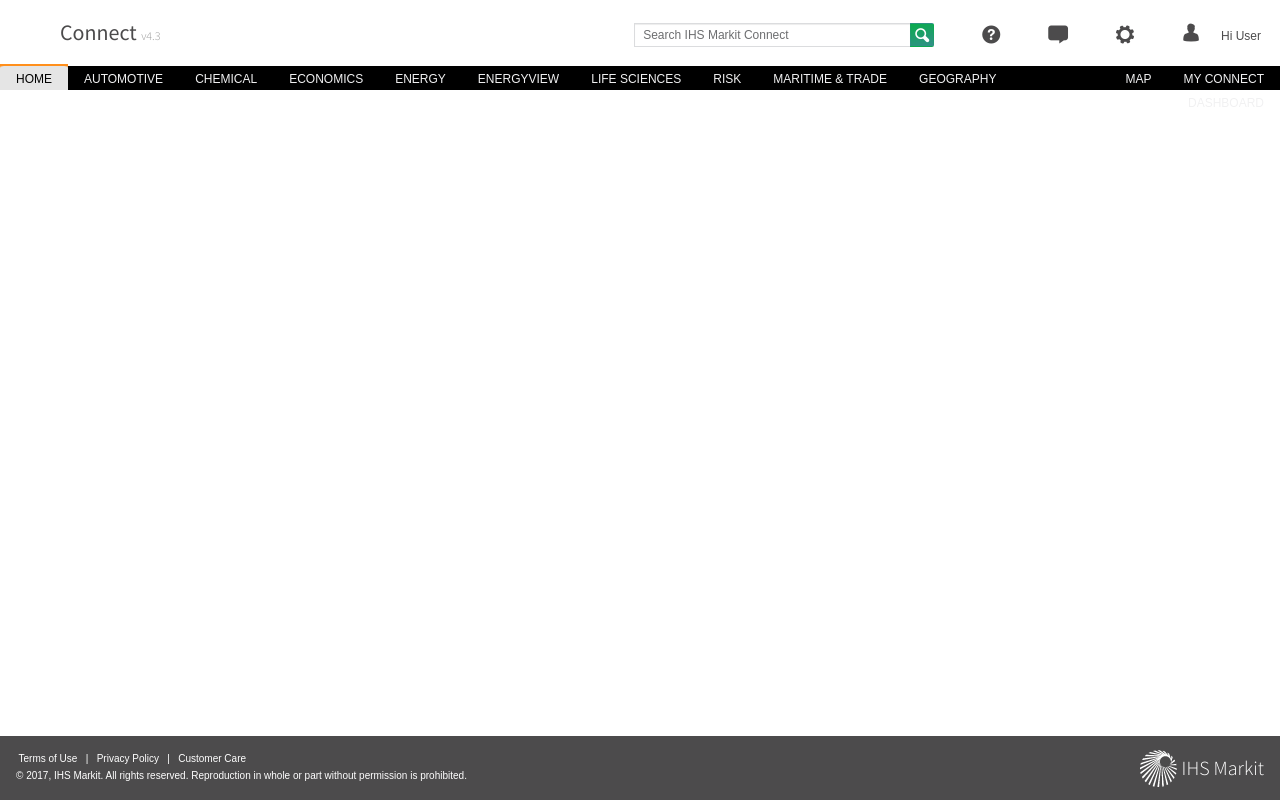
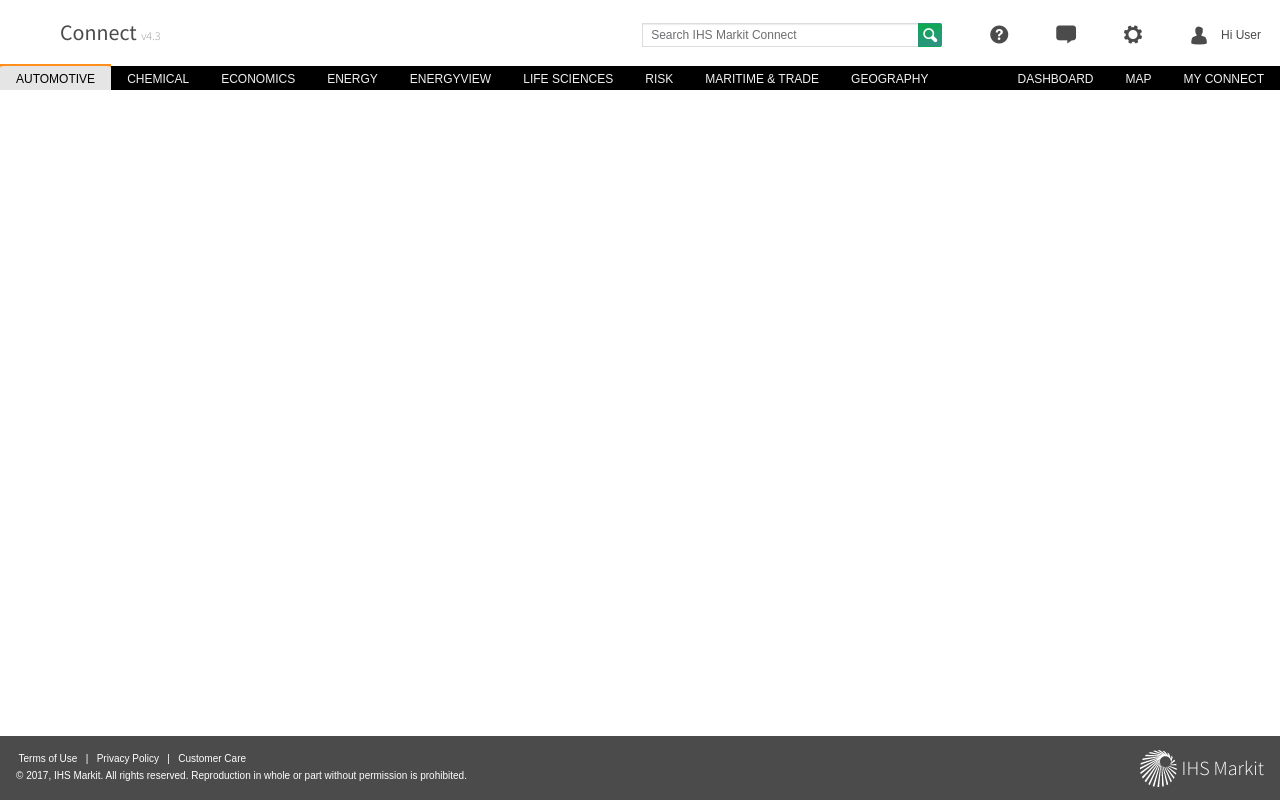
Before and after one commit to uxbyrob/brand-apps, a plain HTML site: page template-connect.html in a window 1280 px wide. Drawn offline with nearby package versions, Linux system fonts and the light colour scheme; files whose address does not match are found by name.

Commit message:
added icon-bom

```diff
--- a/css/branding-override.css
+++ b/css/branding-override.css
@@ -127,6 +127,15 @@
     right: 24px;
 }
 
+.icon-menu > [class^=ihs-icon-]{
+    vertical-align: middle;
+}
+
+.ihs-header .icon-set .icon-area .icon-menu>.greeting {
+    padding-left: 8px;
+    vertical-align: middle;
+}
+
 .search-group .btn-icon {
     background: -webkit-linear-gradient(-75deg, #08AC4B,#328F8A);
 }
@@ -243,6 +252,10 @@
 
 .dropdown-menu .menu-links li:hover {
     background-color: #999999;
+}
+
+.dropdown-menu hr {
+    margin: 0px 0px 8px 0px;
 }
 
 .footer {
--- a/template-connect.html
+++ b/template-connect.html
@@ -117,8 +117,7 @@
     </ul>
 
      <ul class="ihs-menu nav navbar-nav navbar-black">
-        <li class="active"><a href="#/">Home</a></li>
-        <li><a href="#/">Automotive</a></li>
+        <li class="active"><a href="#/">Automotive</a></li>
         <li><a href="#/">Chemical</a></li>
         <li><a href="#/">Economics</a></li>
         <li><a href="#/">Energy</a></li>
```
Also changed, not shown: template-pet-econ.html (+1 -1 lines).
